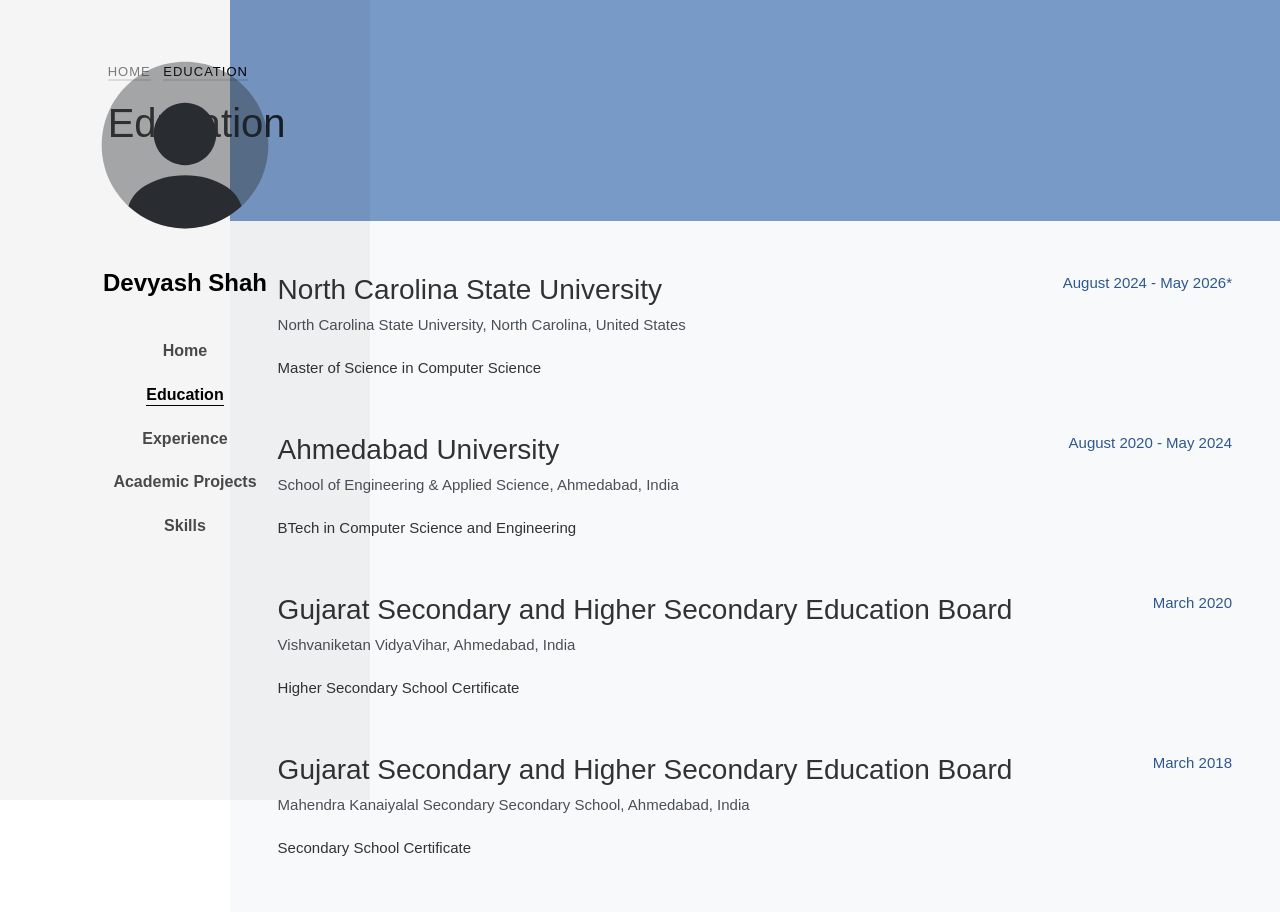
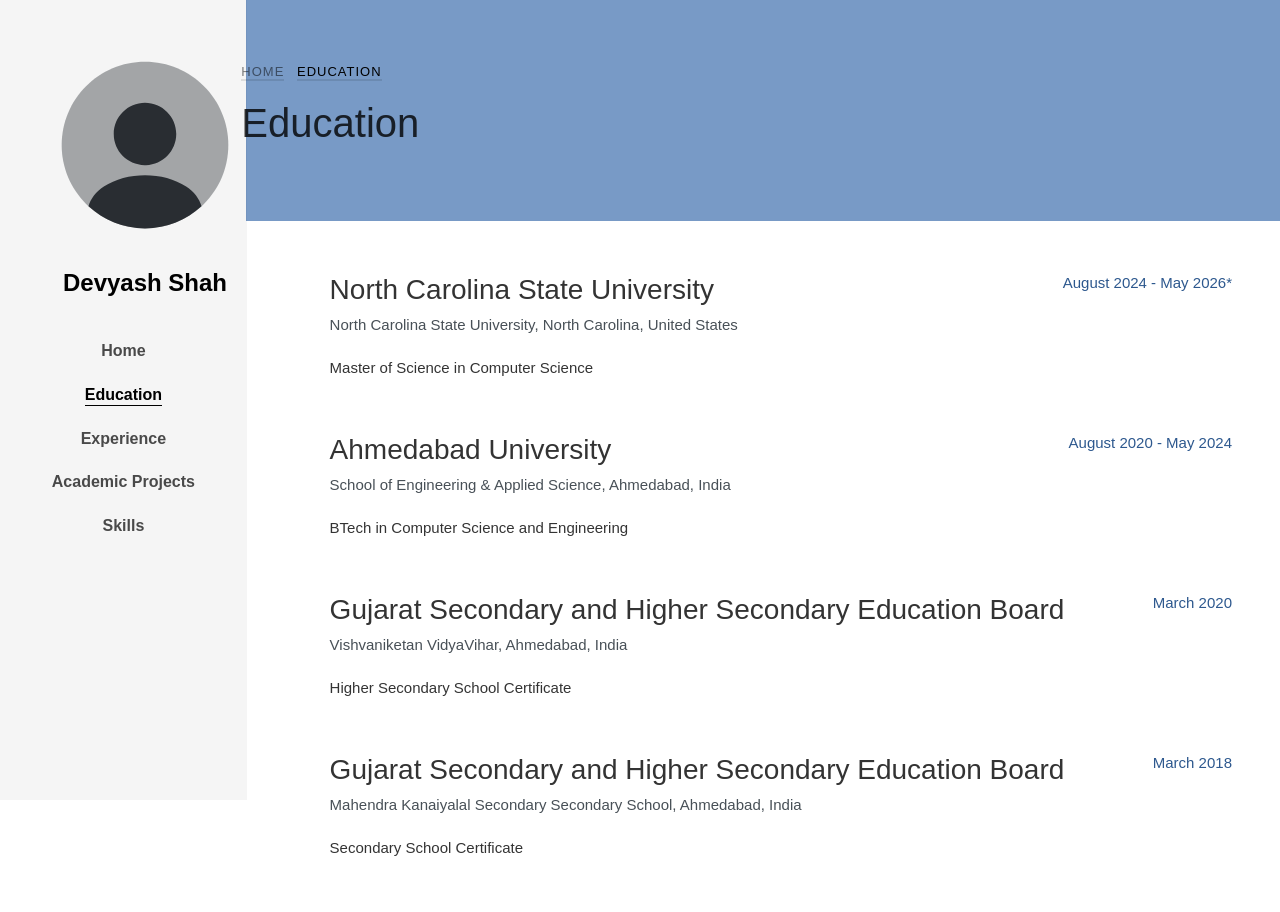
Before and after one commit to devyash2930/devyash.github.io, a plain HTML site: page education.html in a window 1280 px wide. Drawn offline with Linux system fonts and the light colour scheme; some packages are replaced by stand-ins of ours; no server answers; a web font is replaced by a local one.

Commit message:
adjusted responsive

```diff
--- a/education.html
+++ b/education.html
@@ -32,7 +32,7 @@
 
 	<div id="colorlib-page">
 		<a href="#" class="js-colorlib-nav-toggle colorlib-nav-toggle"><i></i></a>
-		<aside id="colorlib-aside" role="complementary" class="js-fullheight text-center" style="width: 370px; padding: 45px; font-size: 14px;">
+		<aside id="colorlib-aside" role="complementary" class="js-fullheight text-center" style="width: 19.28%; padding: 45px; font-size: 14px;">
 			<!-- <h1 id="colorlib-logo"><a href="index.html"><span class="img" style="background-image: url(images/LinkedIn.jpeg);"></span>Parshwa Shah</a></h1> -->
       <h1 id="colorlib-logo"><a href="index.html"><span class="img" style="background-image: url(images/profile-circle.svg); display: inline-block; width: 200px; height: 200px; background-size: cover; border-radius: 50%;"></span>Devyash Shah</a></h1>
 			<nav id="colorlib-main-menu" role="navigation">
@@ -49,10 +49,10 @@
 		</aside>
 
     <div id="colorlib-main">
-      <section class="ftco-section ftco-bread" style="margin-left: -52px;">
+      <section class="ftco-section ftco-bread" style="margin-left: -2.8vw;">
         <div class="container">
           <div class="row no-gutters slider-text justify-content-center align-items-center">
-            <div class="col-md-8 ftco-animate" style="margin-left: -650px;">
+            <div class="col-md-8 ftco-animate" style="margin-left: -32vw;">
               <p id="education" class="breadcrumbs"><span class="mr-2"><a href="index.html">Home</a></span> <span>Education</span></p>
               <h1 class="big-letter">Education</h1>
             </div>
@@ -61,7 +61,7 @@
       </section>
 
 
-      <section class="resume-section p-3 p-lg-5 d-flex flex-column bg-light" id="education" style="margin-left: -52px;">
+      <section class="resume-section p-3 p-lg-5 d-flex flex-column" id="education">
 
         <div class="my-auto">
       		<div class="resume-item d-flex flex-column flex-md-row mb-5">
```
Also changed, not shown: experience.html (+3 -3 lines), index.html (+2 -2 lines), projects.html (+2 -2 lines), skills.html (+3 -3 lines).
